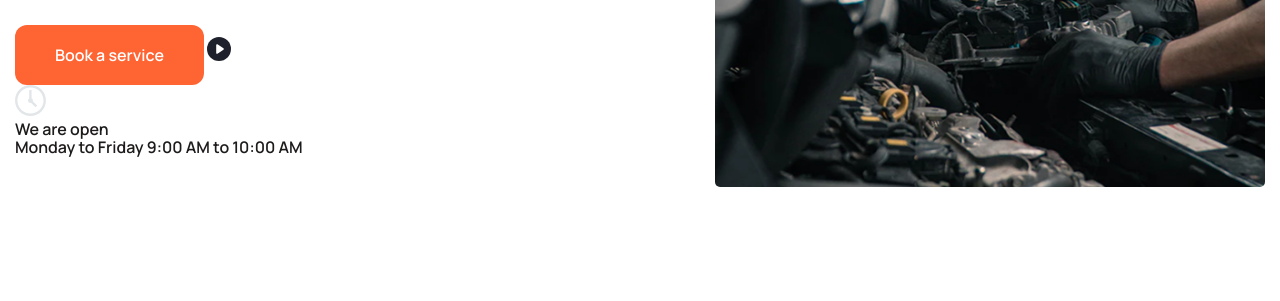
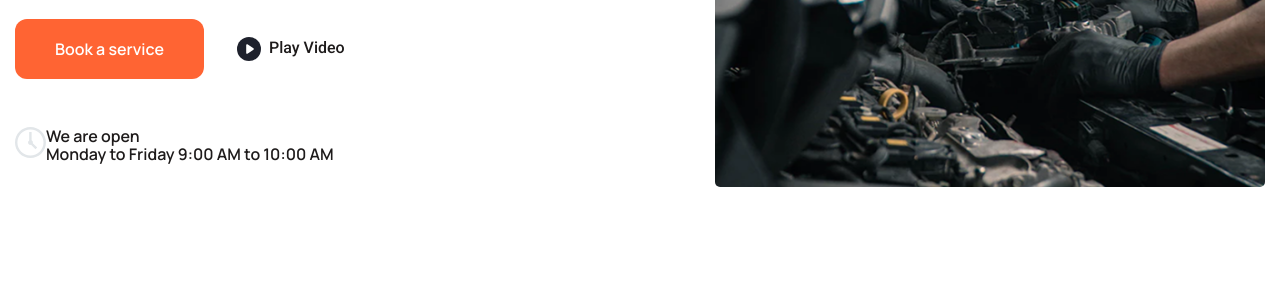
Before and after one commit to tmprl/finsweet-landing, a plain HTML site: page index.html in a window 1280 px wide. Shown: the part 499-800 px from the top of the page. Drawn offline with Linux system fonts and the light colour scheme; a web font is replaced by a local one.

Commit message:
feat: import roboto font, add it to body-play

```diff
--- a/index.html
+++ b/index.html
@@ -61,6 +61,7 @@
                                         <!-- play -->
                                         <path d="M10 8 L16 12 L10 16 Z" fill="#FFFFFF" stroke="#FFFFFF" stroke-width="1.6" stroke-linejoin="round" />
                                     </svg>
+                                    Play Video
                                 </a>
                             </div>
                             <div class="header__body-info">
@@ -70,7 +71,6 @@
                                             d="M26.4068 4.53073C23.4852 1.609 19.6005 0 15.4688 0C11.337 0 7.45227 1.609 4.53073 4.53073C1.609 7.45227 0 11.337 0 15.4688C0 19.6005 1.609 23.4852 4.53073 26.4068C7.45227 29.3285 11.337 30.9375 15.4688 30.9375C19.6005 30.9375 23.4852 29.3285 26.4068 26.4068C29.3285 23.4852 30.9375 19.6005 30.9375 15.4688C30.9375 11.337 29.3285 7.45227 26.4068 4.53073ZM15.4688 28.5205C8.27216 28.5205 2.41699 22.6653 2.41699 15.4688C2.41699 8.27216 8.27216 2.41699 15.4688 2.41699C22.6653 2.41699 28.5205 8.27216 28.5205 15.4688C28.5205 22.6653 22.6653 28.5205 15.4688 28.5205ZM17.7853 16.1589L22.1823 20.5335L20.4776 22.2473L16.0279 17.8198C15.8483 17.8627 15.6614 17.8857 15.4688 17.8857C14.1339 17.8857 13.0518 16.8036 13.0518 15.4688C13.0518 14.5994 13.511 13.8375 14.1998 13.4117V4.89441H15.4083H16.6168V13.3414C17.3723 13.7502 17.8857 14.5493 17.8857 15.4688C17.8857 15.7086 17.8502 15.9401 17.7853 16.1589Z"
                                             fill="#E2E6E9" />
                                     </svg>
-
                                 </div>
                                 <div class="header_info-title">
                                     <div class="header__info-text-upper">We are open</div>
--- a/style.css
+++ b/style.css
@@ -1,4 +1,6 @@
 @import url('https://fonts.googleapis.com/css2?family=Manrope:wght@200..800&family=Playfair+Display:ital,wght@0,400..900;1,400..900&display=swap');
+
+@import url('https://fonts.googleapis.com/css2?family=Roboto:ital,wght@0,100..900;1,100..900&display=swap');
 
 
 :root {
@@ -153,19 +155,36 @@ body {
     letter-spacing: -1.92px;
     line-height: 84px;
     font-weight: 800;
+
+    margin-bottom: 32px;
 }
 
 .header__body-text {
 }
 .header__body-user-buttons {
+    display: flex;
+    align-items: center;
 }
 .header__body-button {
+    margin-right: 33px;
 }
 .button {
 }
 .header__body-play {
+    display: flex;
+    align-items: center;
+    font-weight: 500;
+    font-family: "Roboto", sans-serif;
+    text-decoration: none;
+    color: var(--black);
+}
+
+.header__body-play svg {
+    margin-right: 8px;
 }
 .header__body-info {
+    display: flex;
+    margin-top: 48px;
 }
 .header__info-logo {
 }
```
